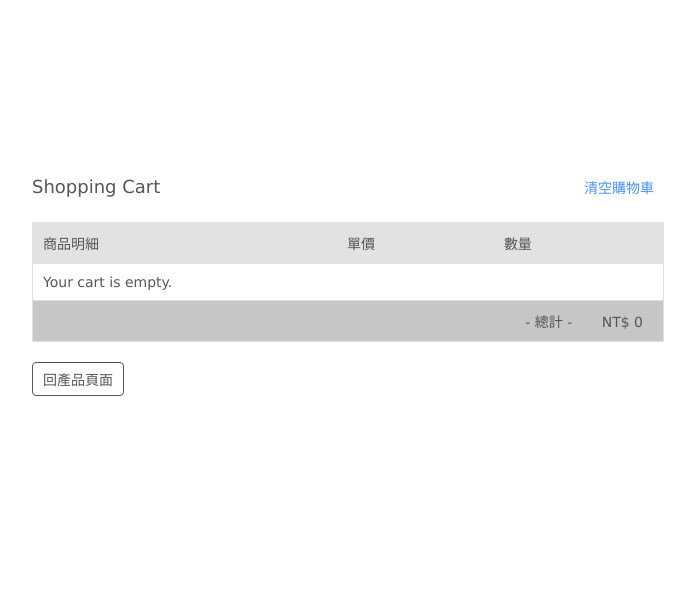
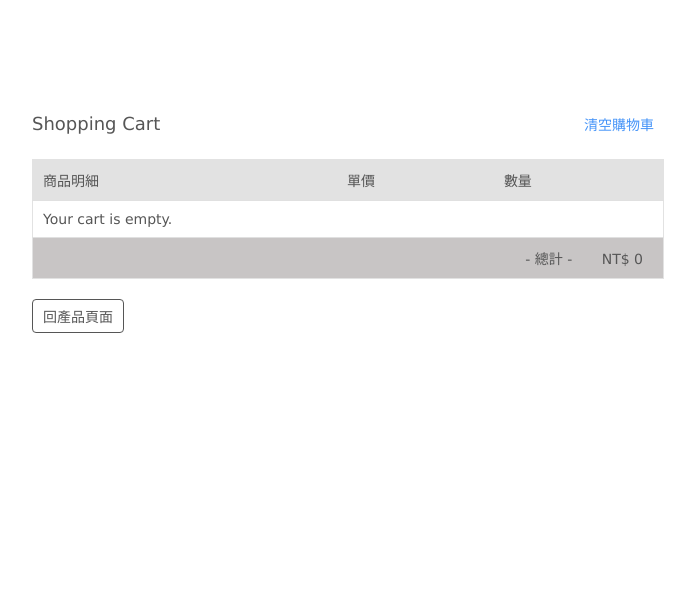
Before and after one commit to YvonYu/ShoppingCart_simple, a Flask app: page /cart in a window 1280 px wide. Shown: the top 592 px of the page, without its empty margins (292-987 px from the left). Run offline with Flask 3, Linux system fonts and the light colour scheme; data that the repository does not hold is empty.

Commit message:
Update cart.css

```diff
--- a/static/css/styles_cart.css
+++ b/static/css/styles_cart.css
@@ -7,7 +7,7 @@ body {
 .container {
     position: relative;
     width: 50%;
-    margin: 10% auto;
+    margin: 5% auto 10% auto;
     padding: 10px;
 }
 .cart-border {
```
